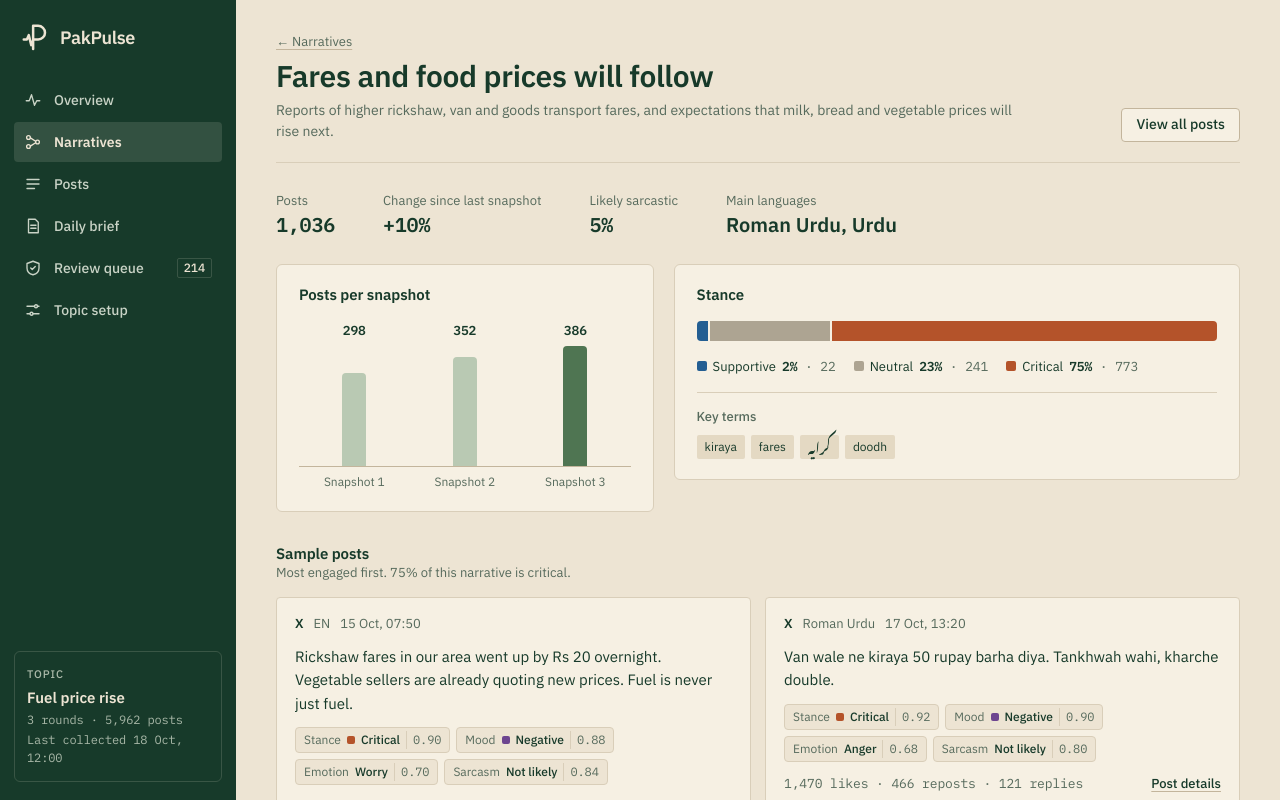
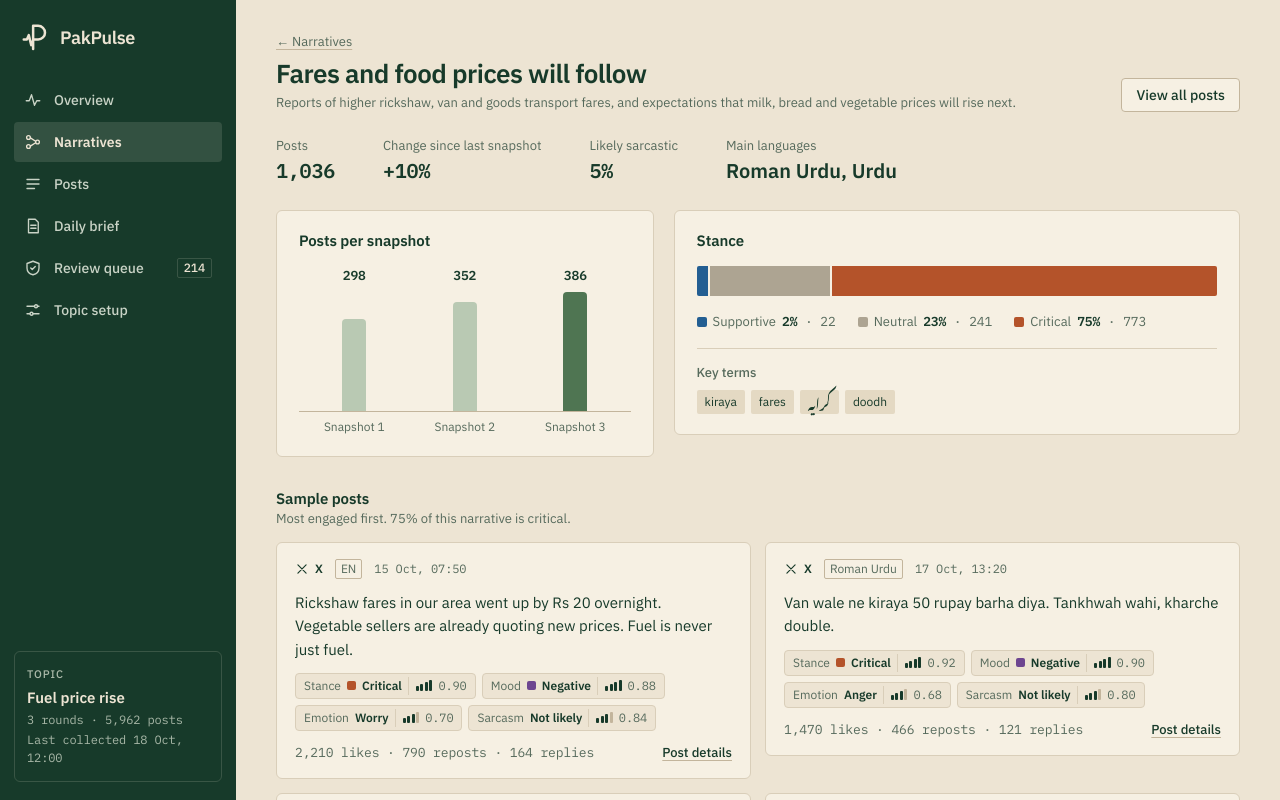
Before and after one commit to hasaanhameed/PakPulse, a Next.js app in the folder app/frontend/: page /narratives/fares-and-food in a window 1280 px wide. Shown: the top 800 px of the page. Built offline with nearby package versions, Linux system fonts and the light colour scheme; a web font is replaced by a local one.

Commit message:
style(frontend): add info tips, confidence meters and platform icons to shared components

```diff
--- /dev/null
+++ b/app/frontend/src/components/ConfidenceMeter.module.css
@@ -0,0 +1,42 @@
+.meter {
+  display: inline-flex;
+  align-items: center;
+  gap: 6px;
+}
+
+.bars {
+  display: inline-flex;
+  align-items: flex-end;
+  gap: 1.5px;
+  height: 11px;
+}
+
+.bar {
+  width: 3px;
+  border-radius: 1px;
+  background: var(--rule-strong);
+}
+
+.bar:nth-child(1) {
+  height: 5px;
+}
+
+.bar:nth-child(2) {
+  height: 7px;
+}
+
+.bar:nth-child(3) {
+  height: 9px;
+}
+
+.bar:nth-child(4) {
+  height: 11px;
+}
+
+.bar[data-on] {
+  background: var(--forest);
+}
+
+.value {
+  color: var(--sage);
+}
--- /dev/null
+++ b/app/frontend/src/components/ConfidenceMeter.tsx
@@ -0,0 +1,20 @@
+import { formatConfidence } from "@/lib/format";
+import styles from "./ConfidenceMeter.module.css";
+
+/**
+ * Confidence as four rising bars (like signal strength) plus the score.
+ * The bars give a quick read; the number stays for precision (D-013).
+ */
+export function ConfidenceMeter({ confidence, showValue = true }: { confidence: number; showValue?: boolean }) {
+  const filled = Math.round(confidence * 4);
+  return (
+    <span className={styles.meter}>
+      <span className={styles.bars} aria-hidden="true">
+        {[0, 1, 2, 3].map((i) => (
+          <span key={i} className={styles.bar} data-on={i < filled || undefined} />
+        ))}
+      </span>
+      {showValue && <span className={`${styles.value} tabular`}>{formatConfidence(confidence)}</span>}
+    </span>
+  );
+}
--- a/app/frontend/src/components/LabelChips.module.css
+++ b/app/frontend/src/components/LabelChips.module.css
@@ -13,6 +13,7 @@
   border: 1px solid var(--rule);
   border-radius: var(--radius);
   background: var(--linen);
+  color: var(--forest);
   font-size: 12px;
   white-space: nowrap;
 }
@@ -24,7 +25,6 @@
 }
 
 .chip[data-low] .confidence {
-  color: var(--forest);
   font-weight: 600;
 }
 
@@ -33,13 +33,13 @@
 }
 
 .value {
-  font-weight: 500;
+  font-weight: 600;
 }
 
 .swatch {
   display: inline-block;
-  width: 8px;
-  height: 8px;
+  width: 9px;
+  height: 9px;
   border-radius: var(--radius-sm);
 }
 
@@ -56,7 +56,7 @@
 }
 
 .confidence {
-  padding-left: 6px;
+  display: inline-flex;
+  padding-left: 7px;
   border-left: 1px solid var(--rule);
-  color: var(--sage);
 }
--- a/app/frontend/src/components/LabelChips.tsx
+++ b/app/frontend/src/components/LabelChips.tsx
@@ -1,7 +1,7 @@
 import { REVIEW_THRESHOLD } from "@/lib/config";
-import { formatConfidence } from "@/lib/format";
 import { cssVar, EMOTION_LABEL, SENTIMENT_META, STANCE_META } from "@/lib/labels";
 import type { PostLabels } from "@/lib/types";
+import { ConfidenceMeter } from "./ConfidenceMeter";
 import styles from "./LabelChips.module.css";
 
 interface ChipProps {
@@ -20,8 +20,8 @@ function Chip({ name, value, confidence, swatch, hatched }: ChipProps) {
       {swatch && <span className={styles.swatch} style={{ background: cssVar(swatch) }} />}
       {hatched && <span className={`${styles.swatch} ${styles.hatch}`} />}
       <span className={styles.value}>{value}</span>
-      <span className={`${styles.confidence} tabular`} title="Confidence score">
-        {formatConfidence(confidence)}
+      <span className={styles.confidence} title="Confidence score">
+        <ConfidenceMeter confidence={confidence} />
         {low && <span className="visually-hidden"> (low confidence)</span>}
       </span>
     </li>
--- a/app/frontend/src/components/PageHeader.module.css
+++ b/app/frontend/src/components/PageHeader.module.css
@@ -4,9 +4,7 @@
   justify-content: space-between;
   gap: 16px 24px;
   flex-wrap: wrap;
-  margin-bottom: 28px;
-  padding-bottom: 20px;
-  border-bottom: 1px solid var(--rule);
+  margin-bottom: 24px;
 }
 
 .text {
@@ -21,16 +19,17 @@
 }
 
 .title {
-  font-size: 30px;
+  font-size: 26px;
   font-weight: 600;
   line-height: 1.2;
-  letter-spacing: -0.01em;
+  letter-spacing: -0.02em;
+  text-wrap: balance;
 }
 
 .meta {
-  margin-top: 6px;
+  margin-top: 4px;
   color: var(--sage);
-  font-size: 14px;
+  font-size: 13px;
 }
 
 .actions {
@@ -41,6 +40,6 @@
 
 @media (max-width: 600px) {
   .title {
-    font-size: 25px;
+    font-size: 23px;
   }
 }
--- /dev/null
+++ b/app/frontend/src/components/PlatformIcon.tsx
@@ -0,0 +1,32 @@
+import type { Platform } from "@/lib/types";
+
+/** Simple outline marks for each platform, drawn on the same grid as the nav icons. Not the official logos. */
+const PATHS: Record<Platform, React.ReactNode> = {
+  x: <path d="M5 5l14 14M19 5 5 19" />,
+  instagram: (
+    <>
+      <rect x="3.5" y="3.5" width="17" height="17" rx="5" />
+      <circle cx="12" cy="12" r="4" />
+    </>
+  ),
+  threads: <path d="M16.5 11.5c0-4-2-6-4.5-6S7 7.5 7 12s2.3 6.5 5.2 6.5c3.8 0 5.3-2.6 4.5-5-.7-2-4-2.3-5.2-1-1.3 1.5.2 3.6 2.3 3" />,
+};
+
+export function PlatformIcon({ platform, size = 14 }: { platform: Platform; size?: number }) {
+  return (
+    <svg
+      width={size}
+      height={size}
+      viewBox="0 0 24 24"
+      fill="none"
+      stroke="currentColor"
+      strokeWidth={2}
+      strokeLinecap="round"
+      strokeLinejoin="round"
+      aria-hidden="true"
+      focusable="false"
+    >
+      {PATHS[platform]}
+    </svg>
+  );
+}
--- a/app/frontend/src/components/PostCard.module.css
+++ b/app/frontend/src/components/PostCard.module.css
@@ -4,7 +4,7 @@
   gap: 12px;
   padding: 16px 18px;
   border: 1px solid var(--rule);
-  border-radius: var(--radius);
+  border-radius: var(--radius-lg);
   background: var(--card);
   scroll-margin-top: 24px;
 }
@@ -42,14 +42,24 @@
   display: flex;
   flex-wrap: wrap;
   align-items: center;
-  gap: 4px 10px;
+  gap: 4px 12px;
   color: var(--sage);
-  font-size: 13px;
+  font-size: 12px;
 }
 
 .platform {
+  display: inline-flex;
+  align-items: center;
+  gap: 6px;
   color: var(--forest);
   font-weight: 600;
+}
+
+.lang {
+  padding: 0 5px;
+  border: 1px solid var(--rule-strong);
+  border-radius: var(--radius-sm);
+  font-size: 12px;
 }
 
 .lang[lang="ur"] {
--- a/app/frontend/src/components/PostCard.tsx
+++ b/app/frontend/src/components/PostCard.tsx
@@ -5,6 +5,7 @@ import { LANGUAGE_TAG, PLATFORM_LABEL } from "@/lib/labels";
 import { engagementText, isLowConfidence } from "@/lib/post-utils";
 import type { Post } from "@/lib/types";
 import { LabelChips } from "./LabelChips";
+import { PlatformIcon } from "./PlatformIcon";
 import styles from "./PostCard.module.css";
 
 interface PostCardProps {
@@ -33,11 +34,16 @@ export function PostText({ post, className }: { post: Post; className?: string }
 export function PostMeta({ post }: { post: Post }) {
   return (
     <p className={styles.meta}>
-      <span className={styles.platform}>{PLATFORM_LABEL[post.platform]}</span>
+      <span className={styles.platform}>
+        <PlatformIcon platform={post.platform} />
+        {PLATFORM_LABEL[post.platform]}
+      </span>
       <span lang={post.language === "ur" ? "ur" : undefined} className={styles.lang}>
         {LANGUAGE_TAG[post.language]}
       </span>
-      <time dateTime={post.postedAt}>{formatDateTime(post.postedAt)}</time>
+      <time dateTime={post.postedAt} className="tabular">
+        {formatDateTime(post.postedAt)}
+      </time>
     </p>
   );
 }
--- a/app/frontend/src/components/ProportionBar.module.css
+++ b/app/frontend/src/components/ProportionBar.module.css
@@ -5,11 +5,11 @@
 }
 
 .lg {
-  height: 20px;
+  height: 30px;
 }
 
 .md {
-  height: 12px;
+  height: 10px;
 }
 
 .sm {
@@ -24,15 +24,15 @@
 }
 
 .segment:first-child {
-  border-radius: var(--radius) 0 0 var(--radius);
+  border-radius: var(--radius-sm) 0 0 var(--radius-sm);
 }
 
 .segment:last-child {
-  border-radius: 0 var(--radius) var(--radius) 0;
+  border-radius: 0 var(--radius-sm) var(--radius-sm) 0;
 }
 
 .segment:only-child {
-  border-radius: var(--radius);
+  border-radius: var(--radius-sm);
 }
 
 .segment:hover {
@@ -83,7 +83,8 @@
 .legend {
   display: flex;
   flex-wrap: wrap;
-  gap: 6px 18px;
+  gap: 6px 22px;
+  color: var(--sage);
   font-size: 13px;
 }
 
@@ -94,6 +95,7 @@
 }
 
 .legendValue {
+  color: var(--forest);
   font-weight: 600;
 }
 
--- a/app/frontend/src/components/TrendTag.module.css
+++ b/app/frontend/src/components/TrendTag.module.css
@@ -4,15 +4,17 @@
   border: 1px solid var(--rule-strong);
   border-radius: var(--radius-sm);
   color: var(--sage);
-  font-size: 12px;
-  font-weight: 500;
+  font-size: 11px;
+  font-weight: 600;
   line-height: 20px;
   white-space: nowrap;
   vertical-align: middle;
 }
 
+/* Emerging and growing narratives need attention: solid Pine, the interface accent. Growth is not good or bad in itself. */
 .tag[data-trend="emerging"],
 .tag[data-trend="growing"] {
-  border-color: var(--forest);
-  color: var(--forest);
+  border-color: var(--pine);
+  background: var(--pine);
+  color: var(--linen);
 }
```
Also changed, not shown: app/frontend/src/components/InfoTip.module.css (added, +70 -0 lines), app/frontend/src/components/InfoTip.tsx (added, +24 -0 lines).
